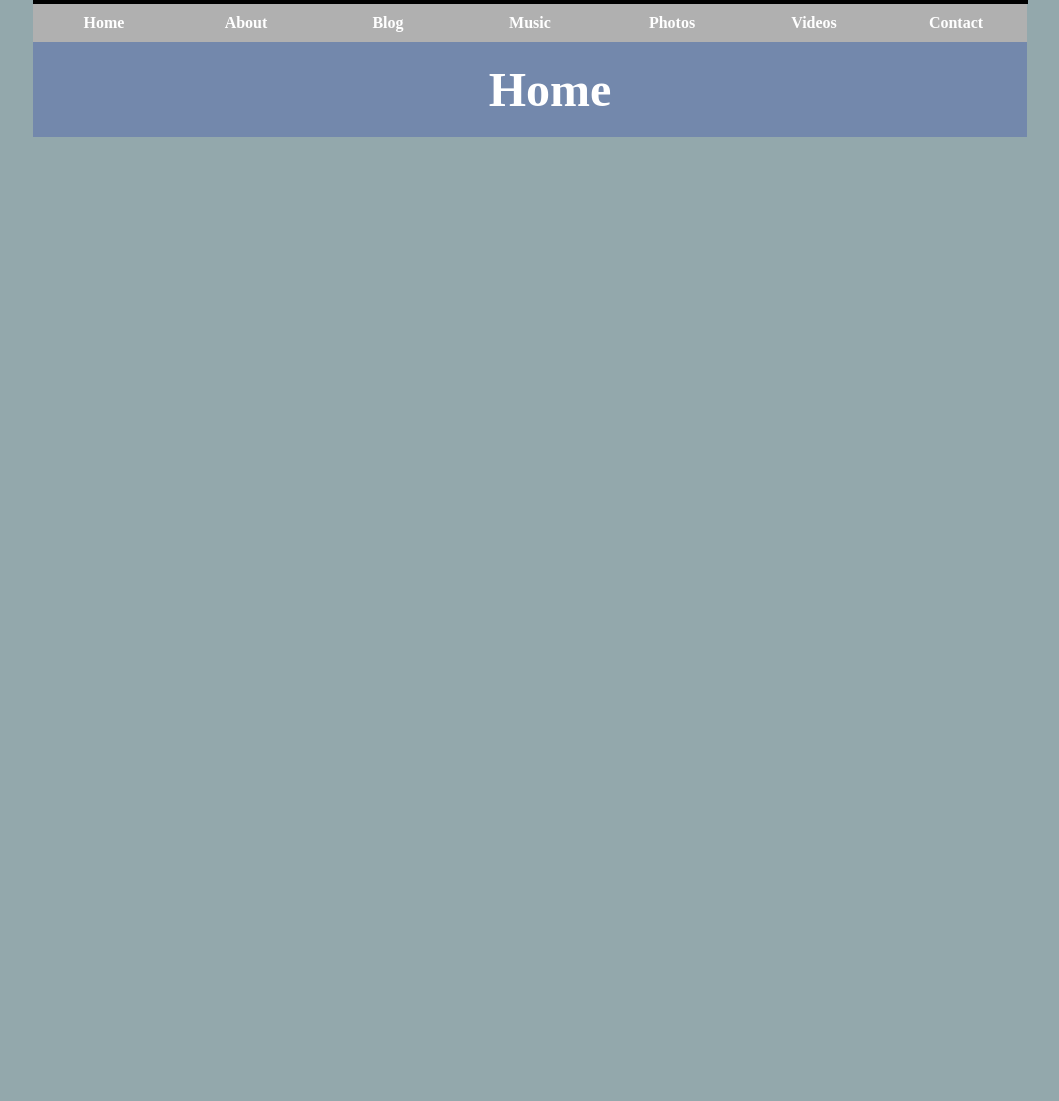
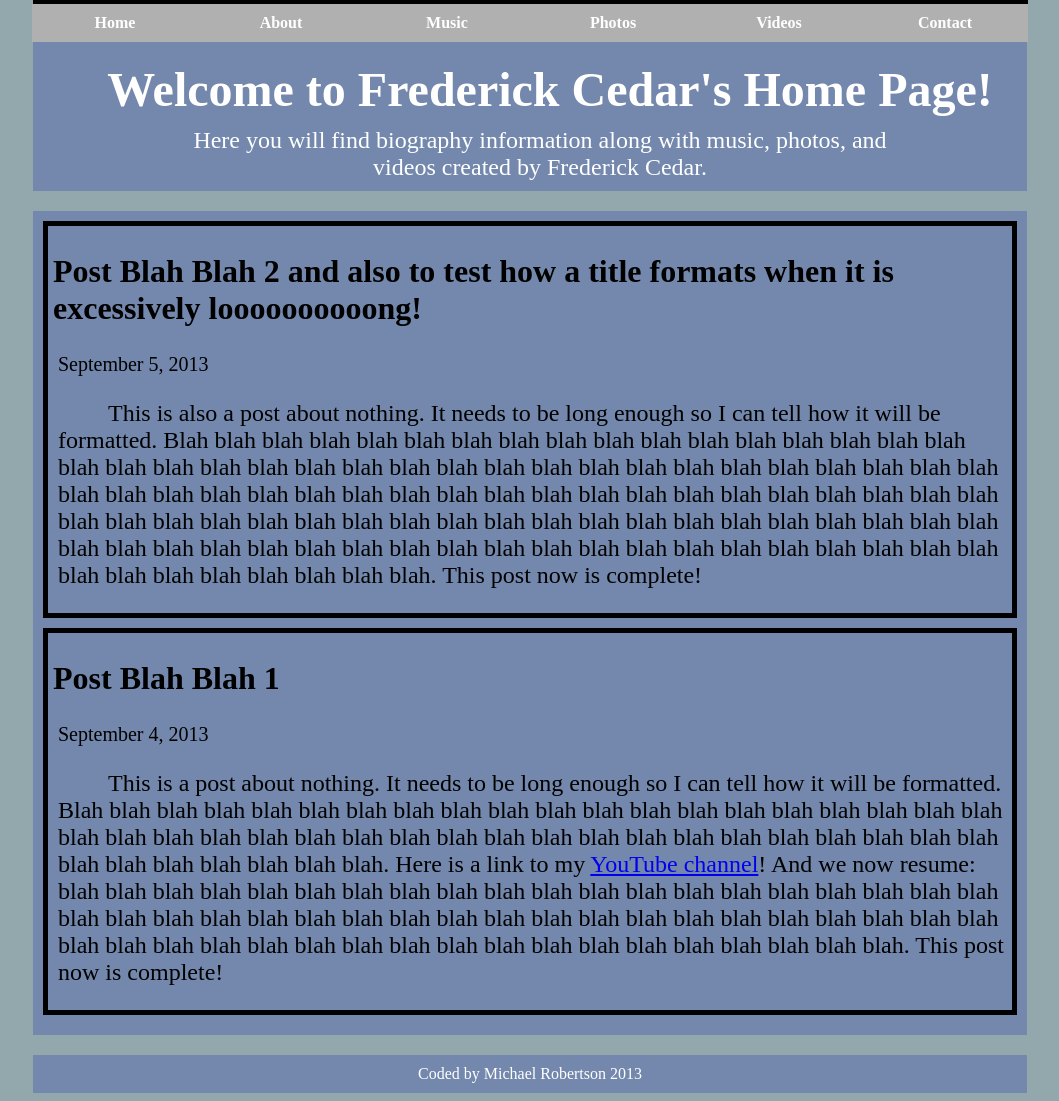
Before and after one commit to mirob2005/FredWebSite, a plain HTML site: page index.html in a window 1280 px wide. Shown: the part 399-1500 px from the top of the page, without its empty margins (110-1169 px from the left). Before the commit the page ends 800 px from the top, so only its background shows below. Drawn offline with Linux system fonts and the light colour scheme.

Commit message:
Added a footer, removed blog(consolidated it with the home page), and finished the home page

```diff
--- a/index.html
+++ b/index.html
@@ -13,9 +13,25 @@
 
 
     <div class="subheader_div">
-      <h2 class="subheader_h2">Home</h2>
+      <h2 class="subheader_h2">Welcome to Frederick Cedar's Home Page!</h2>
+      <p>Here you will find biography information along with music, photos, and videos created by Frederick Cedar.
     </div>
 
+    <div class="post_back">
+      <div class="post">
+        <h2 class="post_header">Post Blah Blah 2 and also to test how a title formats when it is excessively loooooooooong!</h2>
+        <p class="post_date">September 5, 2013</p>
+        <p class="post_data">This is also a post about nothing. It needs to be long enough so I can tell how it will be formatted. Blah blah blah blah blah blah blah blah blah blah blah blah blah blah blah blah blah blah blah blah blah blah blah blah blah blah blah blah blah blah blah blah blah blah blah blah blah blah blah blah blah blah blah blah blah blah blah blah blah blah blah blah blah blah blah blah blah blah blah blah blah blah blah blah blah blah blah blah blah blah blah blah blah blah blah blah blah blah blah blah blah blah blah blah blah blah blah blah blah blah blah blah blah blah blah blah blah blah blah blah blah blah blah blah blah. This post now is complete!
+        </p>
+      </div>
+      <div class="post">
+        <h2 class="post_header">Post Blah Blah 1</h2>
+        <p class="post_date">September 4, 2013</p>
+        <p class="post_data">This is a post about nothing. It needs to be long enough so I can tell how it will be formatted. Blah blah blah blah blah blah blah blah blah blah blah blah blah blah blah blah blah blah blah blah blah blah blah blah blah blah blah blah blah blah blah blah blah blah blah blah blah blah blah blah blah blah blah blah blah blah blah. Here is a link to my <a target="_blank" href="http://www.youtube.com/channel/UCevhgfd_ZB_MEkXIfSkUucw">YouTube channel</a>! And we now resume: blah blah blah blah blah blah blah blah blah blah blah blah blah blah blah blah blah blah blah blah blah blah blah blah blah blah blah blah blah blah blah blah blah blah blah blah blah blah blah blah blah blah blah blah blah blah blah blah blah blah blah blah blah blah blah blah blah blah. This post now is complete!
+        </p>
+      </div>
+    </div>
 
+    <script type="text/javascript" src="js/footer.js"></script>
   </body>
 </html>
--- /dev/null
+++ b/js/footer.js
@@ -0,0 +1 @@
+document.write('<p id=footer-bar>Coded by Michael Robertson 2013</p>');
--- a/js/header.js
+++ b/js/header.js
@@ -2,7 +2,6 @@ document.write("<a id=\"banner\" href=\"/\"><img src=\"images/banner.jpg\"alt=\"
 document.write('<ul id="header-nav">');
 document.write('<li class="header-nav-list"><a class="header-nav-links" id="homeLink" href="/">Home</a></li>');
 document.write('<li class="header-nav-list"><a class="header-nav-links" id="aboutLink" href="/about.html">About</a></li>');
-document.write('<li class="header-nav-list"><a class="header-nav-links" id="blogLink" href="/blog.html">Blog</a></li>');
 document.write('<li class="header-nav-list"><a class="header-nav-links" id="musicLink" href="/music.html">Music</a></li>');
 document.write('<li class="header-nav-list"><a class="header-nav-links" id="photosLink" href="/photos.html">Photos</a></li>');
 document.write('<li class="header-nav-list"><a class="header-nav-links" id="videosLink" href="/videos.html">Videos</a></li>');
--- a/styles.css
+++ b/styles.css
@@ -18,7 +18,7 @@ body
 
 #header-nav
 {
-	width: 994px;
+	width: 996px;
 	padding: 0px;
 	margin: 0px auto 0px auto;
 }
@@ -27,13 +27,12 @@ body
 {
 	float: left;
 	list-style-type: none;
-	margin: 0px;
 }
 
 .header-nav-links:link, .header-nav-links:visited
 {
 	display: block;
-	width: 122px;
+	width: 146px;
 	font-weight: bold;
 	color: white;
 	background-color: #b0b0b0;
@@ -49,13 +48,19 @@ body
 	text-decoration: underline;
 }
 
-.subheader_div, .social
+.subheader_div, .social, #footer-bar
 {
 	display: block;
 	width: 974px;
 	padding: 10px;
 	margin: 20px auto 0px auto;
 	background-color: #7388ac;
+}
+#footer-bar
+{
+	color: white;
+	font-size: 1em;
+	text-align: center;
 }
 .social_link
 {
@@ -71,6 +76,15 @@ body
 	font-size: 3em;
 	padding: 10px;
 	margin: 0px auto 0px auto;
+}
+.subheader_div>p
+{
+	display: inline-block;
+	width: 694px;
+	margin: auto 150px auto 150px;
+	color:white;
+	font-size: 1.5em;
+	text-align: center;
 }
 
 .rotating_content>nav, .rotating_content>nav>ol
@@ -169,7 +183,7 @@ body
 	/*max-height: 315px;*/
 	font-size: 1.5em;
 }
-.photo_hide, .video_back, .song_back
+.photo_hide, .video_back, .song_back, .post_back
 {
 	display: block;
 	width: 974px;
@@ -225,3 +239,26 @@ body
 	position: relative;
 	top: -70px;
 }
+.post
+{
+	display: block;
+	position: relative;
+	margin-bottom: 10px;
+	border: 5px solid black;
+}
+.post_header
+{
+	padding: 0px 5px 0px 5px;
+	font-size: 2em;
+}
+.post_date
+{
+	margin-left: 10px;
+	font-size: 1.25em;
+}
+.post_data
+{
+	font-size: 1.5em;
+	margin-left: 10px;
+	text-indent: 50px;
+}
```
Also changed, not shown: about.html (+1 -1 lines), blog.html (deleted, +0 -20 lines), contact.html (+2 -2 lines), music.html (+1 -0 lines), photos.html (+1 -1 lines), videos.html (+4 -4 lines).
